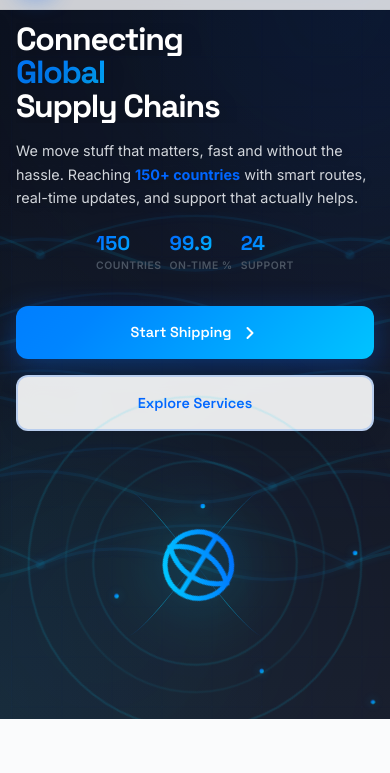
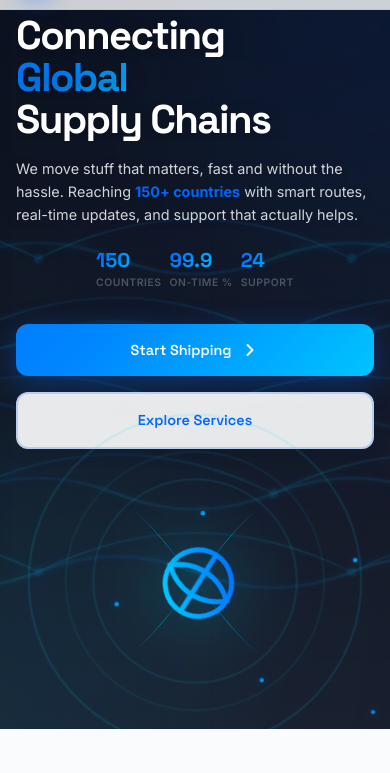
Before and after one commit to Coveratech-lab/A2Logistics, a website: page index.html in a window 390 px wide. Shown: the part 55-828 px from the top of the page. Drawn offline with Linux system fonts and the light colour scheme.

Commit message:
Add files via upload

```diff
--- a/styles.css
+++ b/styles.css
@@ -1718,7 +1718,7 @@ textarea.form-input {
     }
 
     .hero-title {
-        font-size: clamp(2.5rem, 6vw, 3.5rem);
+        font-size: clamp(2.8rem, 7vw, 4rem);
         margin-bottom: var(--spacing-md);
     }
 
@@ -1946,7 +1946,7 @@ textarea.form-input {
     }
 
     .hero-title {
-        font-size: clamp(2rem, 8vw, 3rem);
+        font-size: clamp(2.5rem, 8vw, 3.5rem);
         margin-bottom: var(--spacing-sm);
     }
 
@@ -2080,7 +2080,7 @@ textarea.form-input {
 /* Small Mobile: 360px and below */
 @media (max-width: 360px) {
     .hero-title {
-        font-size: clamp(1.75rem, 7vw, 2.25rem);
+        font-size: clamp(2rem, 7vw, 2.5rem);
         margin-bottom: var(--spacing-xs);
     }
 
```
